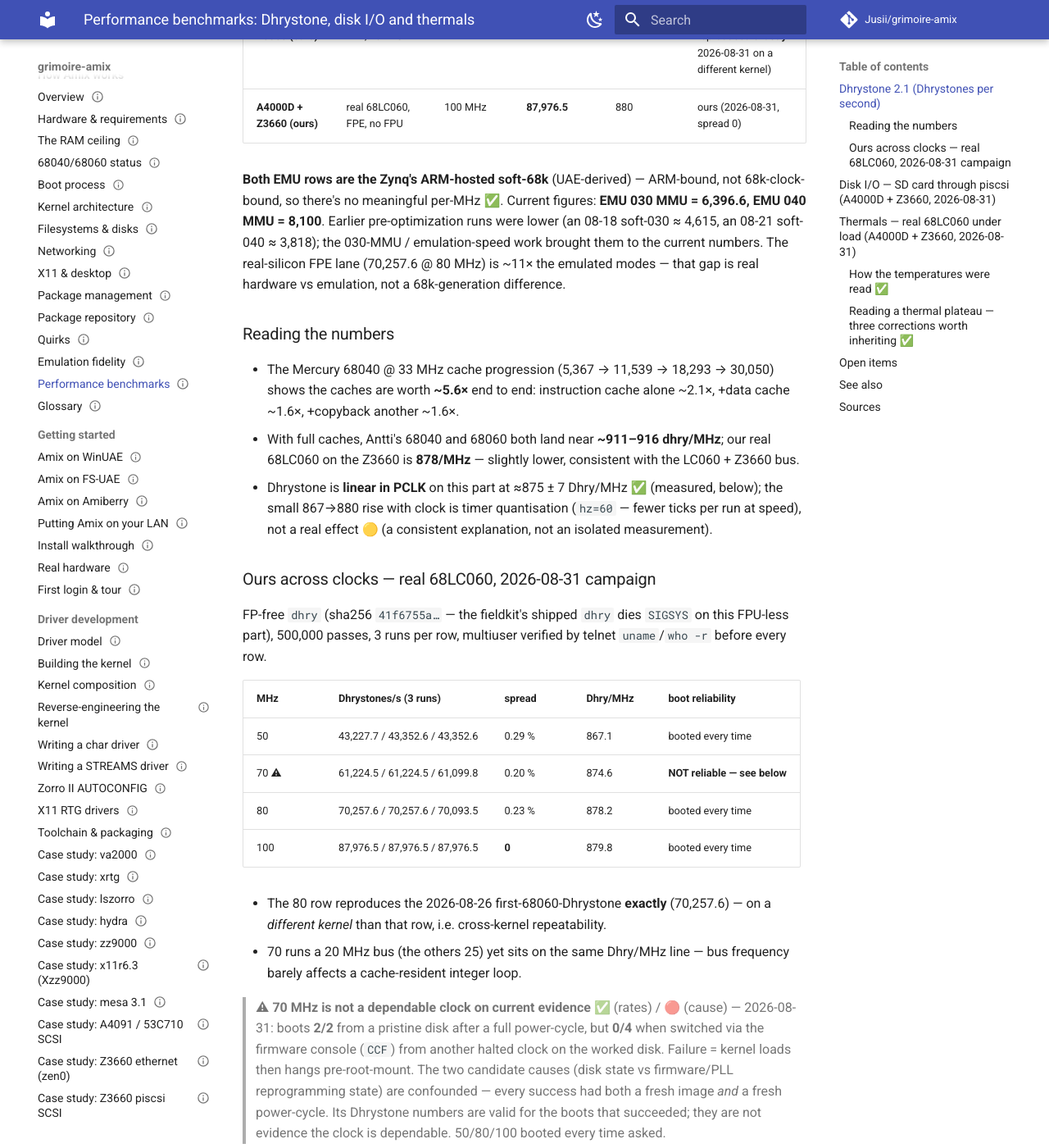
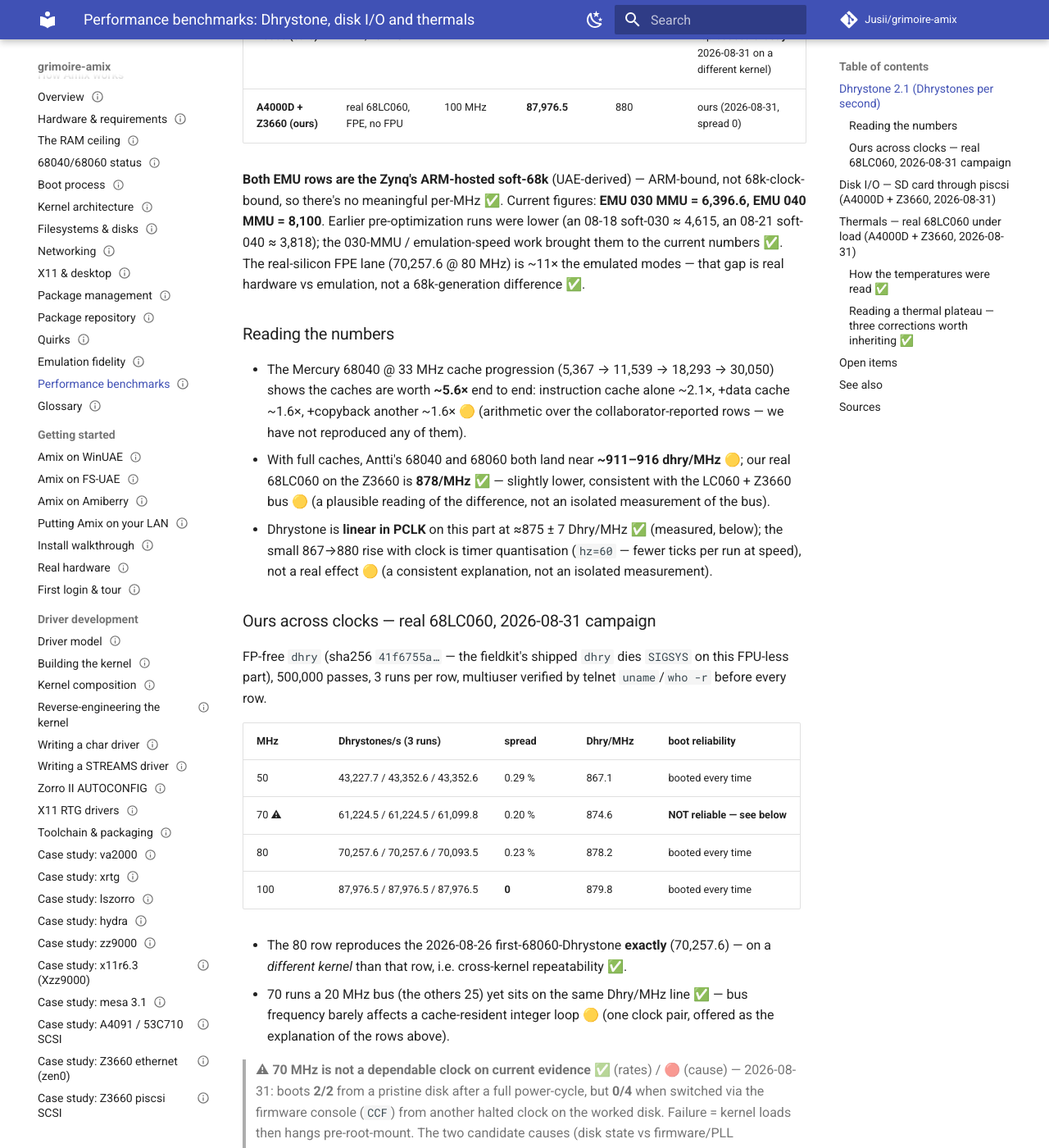
Before and after one commit to jusii/grimoire-amix, an MkDocs documentation site: the page built from docs/how-it-works/performance-benchmarks.md, in a window 1280 px wide and 1400 px high, scrolled down 1249 px. Shown: the whole window at 82% size. Built offline with MkDocs 1.6.1 and Material for MkDocs 9.7.7, drawn with Linux system fonts in a browser that asks for light colours; comment, search, counter and statistics services are not loaded; some of the changed text lies outside the part shown.

Commit message:
Performance benchmarks: tag the derived claims the page still stated bare
The page-level provenance paragraph covers the tables, but the inferences drawn from them
were untagged. Tag them at the strength of what they rest on: the cache-progression
arithmetic and the ~911-916 dhry/MHz reading are 🟡 (collaborator-reported rows we have
not reproduced), our 878/MHz is ✅ while the "consistent with the LC060 + Z3660 bus"
reading of the difference is 🟡, the cross-kernel reproduction and the disk-I/O scaling
conclusions are ✅, the bus-frequency and first-write-allocation explanations are 🟡 over
✅ data, and the °C/MHz slopes carry their 🟡 inline instead of only in the closing
sentence. No figure, row, attribution or conclusion changed.

```diff
--- a/docs/how-it-works/performance-benchmarks.md
+++ b/docs/how-it-works/performance-benchmarks.md
@@ -36,14 +36,16 @@ Higher is faster; `per-MHz` = Dhrystones/s ÷ CPU clock (clock-independent effic
 **Both EMU rows are the Zynq's ARM-hosted soft-68k** (UAE-derived) — ARM-bound, not 68k-clock-bound, so
 there's no meaningful per-MHz ✅. Current figures: **EMU 030 MMU = 6,396.6, EMU 040 MMU = 8,100**. Earlier
 pre-optimization runs were lower (an 08-18 soft-030 ≈ 4,615, an 08-21 soft-040 ≈ 3,818); the 030-MMU /
-emulation-speed work brought them to the current numbers. The real-silicon FPE lane (70,257.6 @ 80 MHz) is
-~11× the emulated modes — that gap is real hardware vs emulation, not a 68k-generation difference.
+emulation-speed work brought them to the current numbers ✅. The real-silicon FPE lane (70,257.6 @ 80 MHz)
+is ~11× the emulated modes — that gap is real hardware vs emulation, not a 68k-generation difference ✅.
 
 ### Reading the numbers
 - The Mercury 68040 @ 33 MHz cache progression (5,367 → 11,539 → 18,293 → 30,050) shows the caches are
-  worth **~5.6×** end to end: instruction cache alone ~2.1×, +data cache ~1.6×, +copyback another ~1.6×.
-- With full caches, Antti's 68040 and 68060 both land near **~911–916 dhry/MHz**; our real 68LC060 on the
-  Z3660 is **878/MHz** — slightly lower, consistent with the LC060 + Z3660 bus.
+  worth **~5.6×** end to end: instruction cache alone ~2.1×, +data cache ~1.6×, +copyback another ~1.6× 🟡
+  (arithmetic over the collaborator-reported rows — we have not reproduced any of them).
+- With full caches, Antti's 68040 and 68060 both land near **~911–916 dhry/MHz** 🟡; our real 68LC060 on
+  the Z3660 is **878/MHz** ✅ — slightly lower, consistent with the LC060 + Z3660 bus 🟡 (a plausible
+  reading of the difference, not an isolated measurement of the bus).
 - Dhrystone is **linear in PCLK** on this part at ≈875 ± 7 Dhry/MHz ✅ (measured, below); the small
   867→880 rise with clock is timer quantisation (`hz=60` — fewer ticks per run at speed), not a real
   effect 🟡 (a consistent explanation, not an isolated measurement).
@@ -61,9 +63,9 @@ FP-free `dhry` (sha256 `41f6755a…` — the fieldkit's shipped `dhry` dies `SIG
 | 100 | 87,976.5 / 87,976.5 / 87,976.5 | **0** | 879.8 | booted every time |
 
 - The 80 row reproduces the 2026-08-26 first-68060-Dhrystone **exactly** (70,257.6) — on a *different
-  kernel* than that row, i.e. cross-kernel repeatability.
-- 70 runs a 20 MHz bus (the others 25) yet sits on the same Dhry/MHz line — bus frequency barely affects
-  a cache-resident integer loop.
+  kernel* than that row, i.e. cross-kernel repeatability ✅.
+- 70 runs a 20 MHz bus (the others 25) yet sits on the same Dhry/MHz line ✅ — bus frequency barely
+  affects a cache-resident integer loop 🟡 (one clock pair, offered as the explanation of the rows above).
 
 > ⚠ **70 MHz is not a dependable clock on current evidence** ✅ (rates) / 🔴 (cause) — 2026-08-31: boots **2/2** from a pristine
 > disk after a full power-cycle, but **0/4** when switched via the firmware console (`CCF`) from another
@@ -85,12 +87,13 @@ a scratch *file* (never a raw device). Values in KB/s; repeats shown where taken
 | 80  | 2,296.8 · 2,329.5 | 1,827.2 · 1,981.9 · 1,927.5 |
 | 100 | 2,614.5 · 2,628.4 | 2,100.5 · 2,174.9 · 2,174.9 |
 
-- **Both directions scale with CPU clock** → the path is CPU/driver-bound, not media-bound; the SD card
-  is not the limit at these rates (~2.6 MB/s read @ 100 MHz).
-- Small-block reference (80 MHz): sequential **512 B** reads = 409.6 KB/s — latency-bound, ~5.6× worse
+- **Both directions scale with CPU clock** ✅ → the path is CPU/driver-bound, not media-bound; the SD
+  card is not the limit at these rates (~2.6 MB/s read @ 100 MHz) ✅.
+- Small-block reference (80 MHz): sequential **512 B** reads = 409.6 KB/s ✅ — latency-bound, ~5.6× worse
   per byte than 64 KB blocks.
 - Measurement note: the *first* write into a freshly created file pays allocation/metadata cost (one
-  early 100 MHz write read 851.9 KB/s and did not replicate — withdrawn; always repeat writes).
+  early 100 MHz write read 851.9 KB/s and did not replicate — withdrawn; always repeat writes) ✅
+  (the outlier and its non-replication are measured; the allocation-cost explanation for it is 🟡).
 
 ## Thermals — real 68LC060 under load (A4000D + Z3660, 2026-08-31)
 
@@ -105,11 +108,11 @@ Load = the sustained mixed Dhrystone + disk-I/O soak loop.
 | 80 MHz  | 50.1 °C | **53.8 °C** | 52.4–54.9 | +3.7 |
 | 100 MHz | 52.9 °C | **57.5 °C** | 55.6–58.9 | +4.6 |
 
-- Peak ever observed **58.9 °C**, against a 70 °C abort threshold. The part reaches its load
-  band within ~5 min (80) / ≤4 min (100); the band oscillates ±0.9 °C with workload phase.
-- Slope for this cooler: load ≈ **0.19 °C/MHz**, idle ≈ 0.14 °C/MHz — two points, an
+- Peak ever observed **58.9 °C**, against a 70 °C abort threshold ✅. The part reaches its load
+  band within ~5 min (80) / ≤4 min (100); the band oscillates ±0.9 °C with workload phase ✅.
+- Slope for this cooler: load ≈ **0.19 °C/MHz**, idle ≈ 0.14 °C/MHz 🟡 — two points, an
   interpolation, not a demonstrated law.
-- **No thermal throttling on this part, demonstrated:** at 100 MHz, 56 of 176 Dhrystone runs
+- **No thermal throttling on this part, demonstrated** ✅ — at 100 MHz, 56 of 176 Dhrystone runs
   came in at or *above* the 87,976.5 reference (4 above it — a throttling part cannot beat
   its own reference), and the slower timer-tick buckets split exactly evenly between the
   first and second halves of the 38 min load at both clocks: OS scheduling noise, no thermal
```
